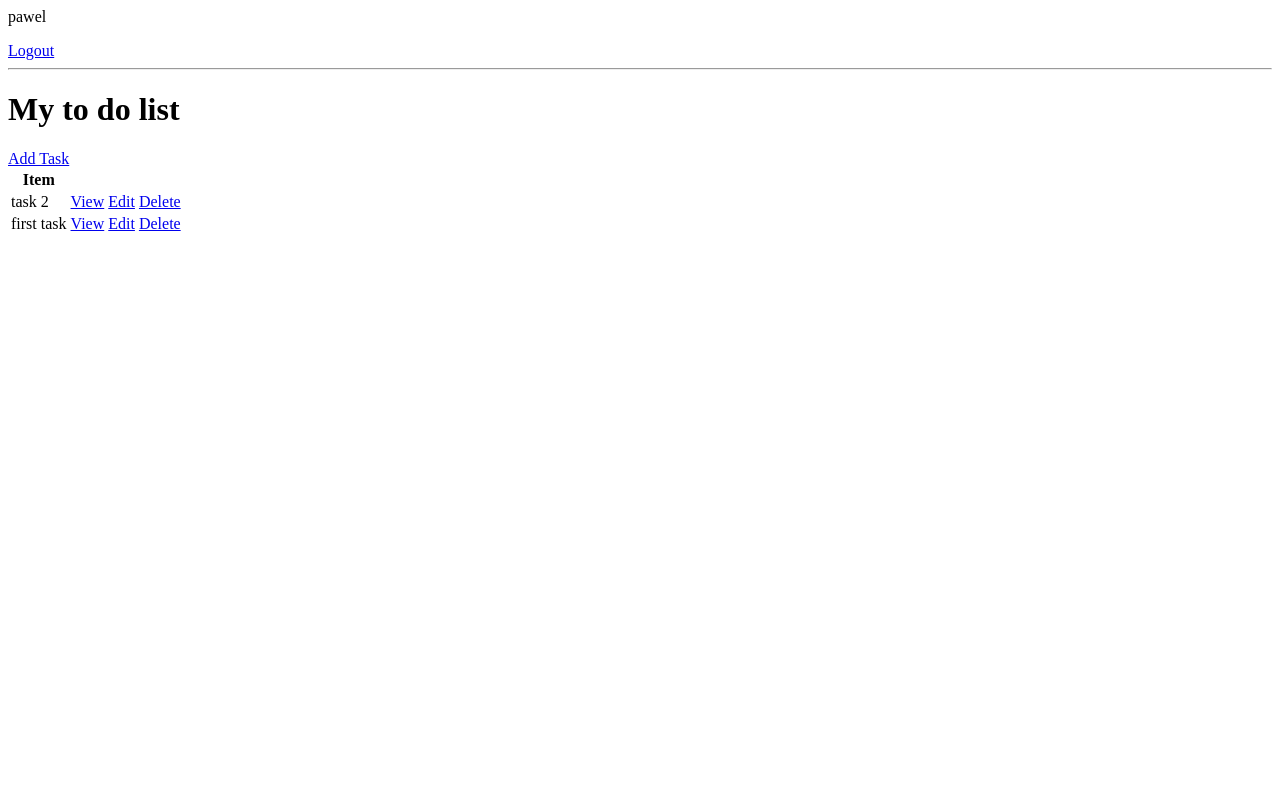
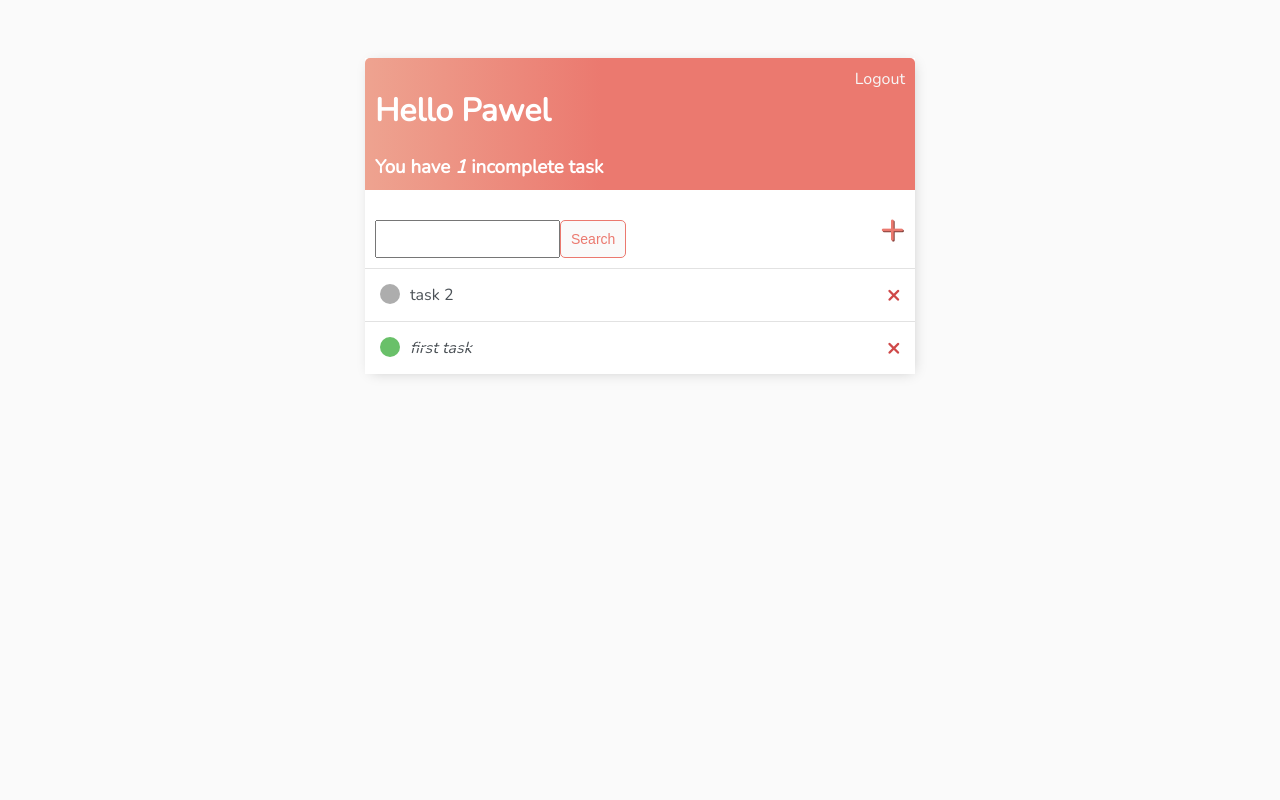
Before and after one commit to Pawel-Wojtarowicz/django_todo, a Django app: page / in a window 1280 px wide. Run offline with Django 4.2, Linux system fonts and the light colour scheme; a user stored in the database is signed in; data comes from the database, SQL or seed files in the repository.

Commit message:
added styles

```diff
--- a/base/templates/base/login.html
+++ b/base/templates/base/login.html
@@ -1,6 +1,11 @@
+{% extends 'base/main.html' %}
+{% block content %}
+
 <h1>Login</h1>
 
 <form method="post">{% csrf_token %} {{form.as_p}} <input type="submit" value="Login"></form>
 
 
 <p>Don't have an account? <a href="{% url 'register' %}">Register</a></p>
+
+{% endblock content %}
--- /dev/null
+++ b/base/templates/base/main.html
@@ -0,0 +1,152 @@
+<!DOCTYPE html>
+<html lang="en">
+
+<head>
+    <meta charset="UTF-8">
+    <meta http-equiv="X-UA-Compatible" content="IE=edge">
+    <title>My TODO List</title>
+    <meta name="viewport" content="width=device-width, initial-scale=1.0">
+    <meta name="description" content="">
+
+    <link rel="preconnect" href="https://fonts.googleapis.com">
+    <link href="https://fonts.googleapis.com/css2?family=Nunito:wght@200&display=swap" rel="stylesheet">
+
+    <style>
+        body {
+            background-color: #fafafa;
+            font-family: 'Nunito', sans-serif;
+            padding-top: 50px;
+        }
+
+        h1,
+        h2,
+        h3,
+        h4,
+        h5,
+        h6,
+        {
+        font-family: Raleway, sans-serif;
+        }
+
+        a,
+        p {
+            color: #4b5156;
+        }
+
+        .container {
+            max-width: 550px;
+            margin: auto;
+            background-color: #fff;
+            -webkit-box-shadow: 2px 2px 13px -4px rgba(0, 0, 0, 0.21);
+            box-shadow: 2px 2px 13px -4px rgba(0, 0, 0, 0.21)
+        }
+
+        .header-bar {
+            display: flex;
+            justify-content: space-between;
+            color: #fff;
+            padding: 10px;
+            border-radius: 5px 5px 0 0;
+            background: linear-gradient(90deg, #eea390 0%, #eb796f 43%, #eb796f 100%);
+        }
+
+        .header-bar a {
+            color: rgb(247, 247, 247);
+            text-decoration: none;
+        }
+
+        .task-wrapper {
+            display: flex;
+            align-items: center;
+            justify-content: space-between;
+            padding: 15px;
+            color: #fff;
+            border-top: 1px solid rgb(226, 226, 226);
+        }
+
+        .task-title {
+            display: flex;
+        }
+
+        .task-title a {
+            text-decoration: none;
+            color: #4b5156;
+            margin-left: 10px;
+        }
+
+        .task-complete-icon {
+            height: 20px;
+            width: 20px;
+            background-color: rgb(105, 192, 105);
+            border-radius: 50px;
+        }
+
+        .task-incomplete-icon {
+            height: 20px;
+            width: 20px;
+            background-color: rgb(173, 173, 173);
+            border-radius: 50px;
+        }
+
+        .delete-link {
+            text-decoration: none;
+            font-weight: 900;
+            color: #cf4949;
+            font-size: 22px;
+            line-height: 0;
+        }
+
+        #search-add-wrapper {
+            display: flex;
+            justify-content: space-between;
+            align-items: center;
+            padding: 10px;
+        }
+
+        #add-link {
+            color: #eb796f;
+            text-decoration: none;
+            font-size: 42px;
+            text-shadow: 1px 1px #81413b;
+        }
+
+        input[type="text"]
+        input[type="password"]
+        textarea {
+            border: 1px solid #eb796f;
+            border-radius: 5px;
+            padding: 10px;
+            width: 90%;
+        }
+
+        label {
+            padding-top: 10px !important;
+            display: block;
+        }
+
+        .button {
+            border: 1px solid #eb796f;
+            background-color: #fafafa;
+            color: #eb796f;
+            padding: 10px;
+            font-size: 14px;
+            border-radius: 5px;
+            cursor: pointer;
+            text-decoration: none;
+        }
+
+    </style>
+
+</head>
+
+<body>
+
+    <div class="container">
+        {% block content %}
+
+        {% endblock content %}
+    </div>
+
+</body>
+
+</html>
--- a/base/templates/base/register.html
+++ b/base/templates/base/register.html
@@ -1,6 +1,11 @@
+{% extends 'base/main.html' %}
+{% block content %}
+
 <h1>Register</h1>
 
 <form method="post">{% csrf_token %} {{form.as_p}} <input type="submit" value="Register"></form>
 
 
 <p>Already have account? <a href="{% url 'login' %}">Login</a></p>
+
+{ % endblock content %}
--- a/base/templates/base/task_confirm_delete.html
+++ b/base/templates/base/task_confirm_delete.html
@@ -1,4 +1,9 @@
+{% extends 'base/main.html' %}
+{% block content %}
+
 <a href="{% url 'tasks' %}">Go back</a>
 <form method="post">{% csrf_token %} <p>Are you sure you want to delete this task? {{task}}</p>
 <input type="Submit" value="Delete"/>
 </form>
+
+{% endblock content %}
--- a/base/templates/base/task_form.html
+++ b/base/templates/base/task_form.html
@@ -1,3 +1,6 @@
+{% extends 'base/main.html' %}
+{% block content %}
+
 <h3>Task Form</h3>
 <a href="{% url 'tasks' %}">Go back</a>
 
@@ -6,3 +9,5 @@
     {{form.as_p}}
     <input type="submit" value="Submit">
 </form>
+
+{% endblock content %}
--- a/base/templates/base/task_list.html
+++ b/base/templates/base/task_list.html
@@ -1,29 +1,48 @@
-{% if request.user.is_authenticated %}
-<p>{{request.user}}</p>
-<a href="{% url 'logout' %}">Logout</a>
-{% else %}
-<a href="{% url 'login' %}">Login</a>
-{% endif %}
+{% extends 'base/main.html' %}
+{% block content %}
 
-<hr>
-<h1>My to do list</h1>
-<a href="{% url 'task-create' %}"> Add Task </a>
 
-<table>
-    <tr>
-        <th>Item</th>
-        <th></th>
-        <th></th>
-        <th></th>
-    </tr>
+<div class="header-bar">
+    <div>
+        <h1>Hello {{request.user|title }} </h1>
+        <h3 style="margin:0">You have <i>{{count}}</i> incomplete task{{ count|pluralize:"s" }}</h3>
+    </div>
+    {% if request.user.is_authenticated %}
+    <a href="{% url 'logout' %}">Logout</a>
+    {% else %}
+    <a href="{% url 'login' %}">Login</a>
+    {% endif %}
+
+</div>
+
+<div id="search-add-wrapper">
+    <form method="get" style="margin-top: 20px; display: flex;">
+        <input type="text" name="search-area" value="{{search_input}}">
+        <input class="button" type="submit" Value="Search">
+    </form>
+    <a id="add-link" href="{% url 'task-create' %}">&#x2b;</a>
+</div>
+
+<div class="task-item-wrapper">
     {% for task in tasks %}
-    <tr>
-        <td>{{task.title}}</td>
-        <td><a href="{% url 'task' task.id %}">View</a></td>
-        <td><a href="{% url 'task-update' task.id %}">Edit</a></td>
-        <td><a href="{% url 'task-delete' task.id %}">Delete</a></td>
-    </tr>
+    <div class="task-wrapper">
+        {% if task.complete %}
+        <div class="task-title">
+            <div class="task-complete-icon"></div>
+            <i><s><a href="{% url 'task-update' task.id %}">{{task}} </a></s> </i>
+        </div>
+        <a class="delete-link" href="{% url 'task-delete' task.id %}">&#215;</a>
+        {% else %}
+        <div class="task-title">
+            <div class="task-incomplete-icon"></div>
+            <a href="{% url 'task-update' task.id %}">{{task}} </a>
+        </div>
+        <a class="delete-link" href="{% url 'task-delete' task.id %}">&#215;</a>
+        {% endif %}
+    </div>
     {% empty %}
     <h3>No items in list</h3>
     {% endfor %}
-</table>
+</div>
+
+{% endblock content %}
--- a/base/views.py
+++ b/base/views.py
@@ -42,6 +42,13 @@ class TaskList(LoginRequiredMixin, ListView):
         context = super().get_context_data(**kwargs)
         context['tasks'] = context['tasks'].filter(user=self.request.user)
         context['count'] = context['tasks'].filter(complete=False).count()
+
+        search_input = self.request.GET.get('search-area') or ""
+        if search_input:
+            context['tasks'] = context['tasks'].filter(
+                title__startswith=search_input)
+
+        context['search_input'] = search_input
         return context
 
 
```
